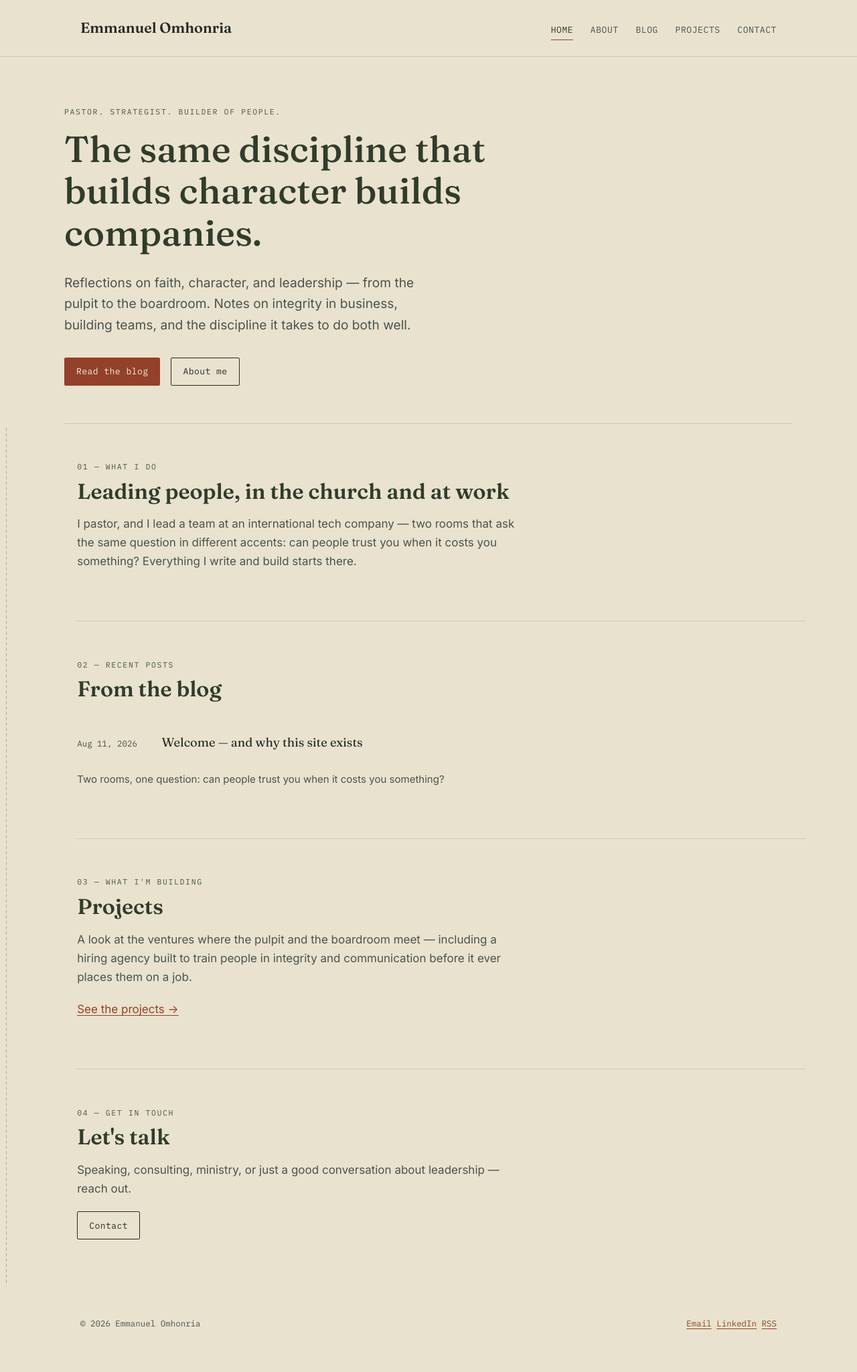
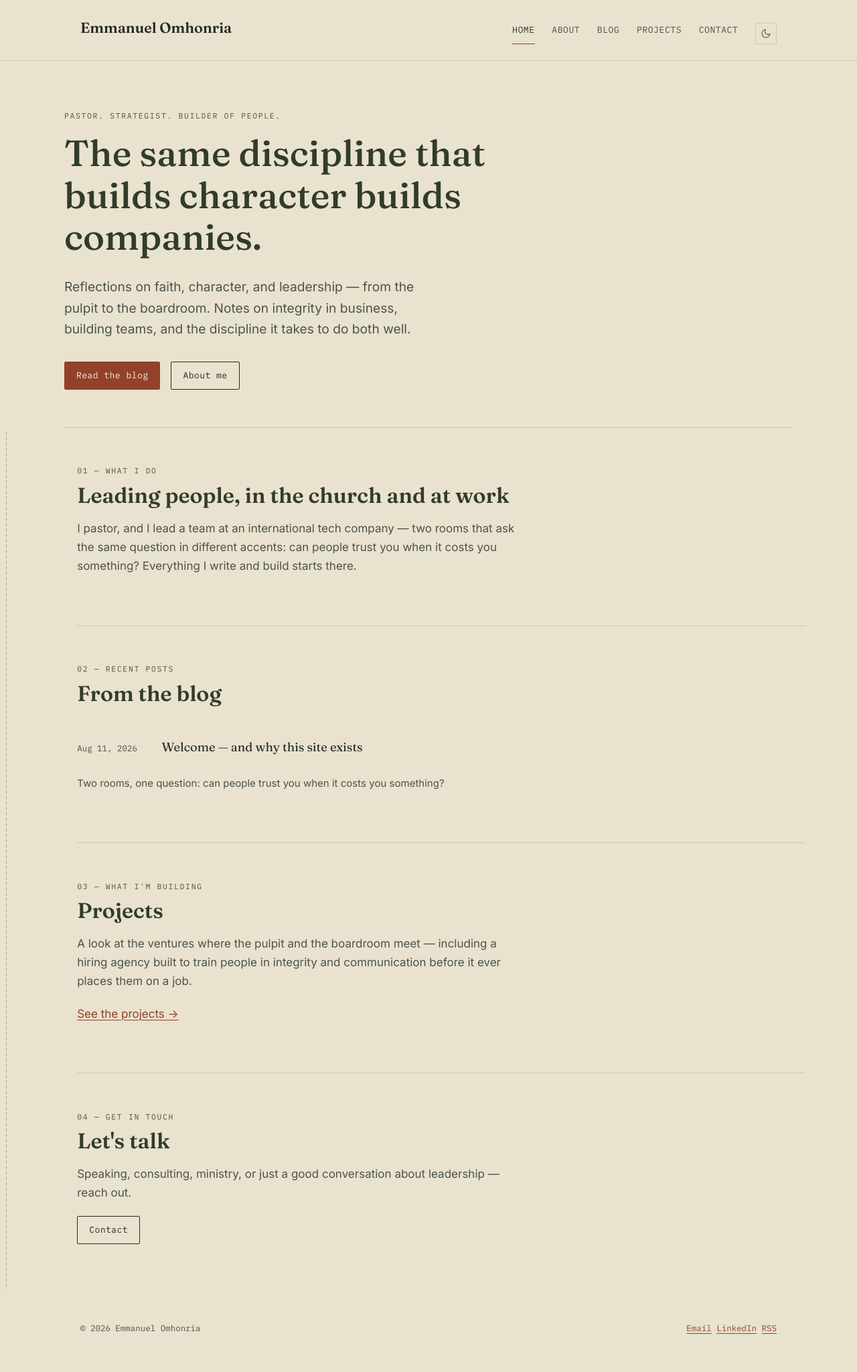
Before and after one commit to emmanuelomhonria/Emmanuelomhonria.github.io, a Jekyll site: the page built from index.html, in a window 1280 px wide. Shown: the whole page at 67% size. Built offline with Jekyll 4.4.1, drawn with Linux system fonts in a browser that asks for light colours.

Commit message:
add light/dark mode

```diff
--- a/_includes/header.html
+++ b/_includes/header.html
@@ -7,6 +7,17 @@
       <a href="{{ '/blog/' | relative_url }}" {% if page.url contains '/blog' %}class="active"{% endif %}>Blog</a>
       <a href="{{ '/projects/' | relative_url }}" {% if page.url == '/projects/' %}class="active"{% endif %}>Projects</a>
       <a href="{{ '/contact/' | relative_url }}" {% if page.url == '/contact/' %}class="active"{% endif %}>Contact</a>
+      <button class="theme-toggle" type="button" aria-label="Switch theme">
+        <svg class="icon-moon" viewBox="0 0 24 24" fill="none" stroke="currentColor"
+             stroke-width="1.6" stroke-linecap="round" stroke-linejoin="round" aria-hidden="true">
+          <path d="M21 12.8A9 9 0 1 1 11.2 3a7 7 0 0 0 9.8 9.8z"/>
+        </svg>
+        <svg class="icon-sun" viewBox="0 0 24 24" fill="none" stroke="currentColor"
+             stroke-width="1.6" stroke-linecap="round" stroke-linejoin="round" aria-hidden="true">
+          <circle cx="12" cy="12" r="4.2"/>
+          <path d="M12 2v2M12 20v2M4.9 4.9l1.4 1.4M17.7 17.7l1.4 1.4M2 12h2M20 12h2M4.9 19.1l1.4-1.4M17.7 6.3l1.4-1.4"/>
+        </svg>
+      </button>
     </nav>
   </div>
 </header>
--- a/_layouts/default.html
+++ b/_layouts/default.html
@@ -11,6 +11,23 @@
   <link href="https://fonts.googleapis.com/css2?family=Fraunces:opsz,wght@9..144,400;9..144,500;9..144,600&family=Inter:wght@400;500;600&family=IBM+Plex+Mono:wght@400;500&display=swap" rel="stylesheet">
   <link rel="stylesheet" href="{{ '/assets/css/style.css' | relative_url }}">
   {% feed_meta %}
+
+  <!-- Must stay inline and blocking: it runs before first paint so a
+       reader who chose dark never sees a flash of the light theme.
+       No stored choice = no attribute = the CSS follows the OS. -->
+  <script>
+    (function () {
+      var root = document.documentElement;
+      root.classList.add('js');
+      try {
+        var saved = localStorage.getItem('theme');
+        if (saved === 'light' || saved === 'dark') {
+          root.setAttribute('data-theme', saved);
+        }
+      } catch (e) {}
+    })();
+  </script>
+  <script src="{{ '/assets/js/theme.js' | relative_url }}" defer></script>
 </head>
 <body>
   {% include header.html %}
--- a/assets/css/style.css
+++ b/assets/css/style.css
@@ -19,6 +19,7 @@
   --clay: #93412A;
   --gold: #AD8A3C;
   --line: rgba(35, 42, 38, 0.14);
+  color-scheme: light;
 
   --font-display: "Fraunces", Georgia, "Times New Roman", serif;
   --font-body: "Inter", -apple-system, BlinkMacSystemFont, "Segoe UI", sans-serif;
@@ -26,6 +27,46 @@
 
   --max-w: 44rem;
   --max-w-wide: 68rem;
+}
+
+/* ---- Dark palette ----------------------------------------------
+   Same token *roles*, inverted lightness — so every rule below
+   keeps working untouched. Note the two that flip meaning:
+     --paper-3 stays the "raised surface" (cards, code) and so goes
+               slightly LIGHTER than --paper here, not darker.
+     --moss-deep stays the "strongest heading ink" and so becomes a
+               pale moss, not a near-black one.
+   Defined twice on purpose: once for the system preference, once
+   for an explicit [data-theme] choice, so the toggle can override
+   the OS in both directions. Keep the two blocks in sync.
+   ---------------------------------------------------------------- */
+@media (prefers-color-scheme: dark) {
+  :root:not([data-theme="light"]) {
+    --ink: #E7E1D2;
+    --ink-soft: #A6AEA2;
+    --paper: #1A1F1C;
+    --paper-2: #141816;
+    --paper-3: #242B26;
+    --moss: #9CB08D;
+    --moss-deep: #D6E2CA;
+    --clay: #DC8A64;
+    --gold: #C9A44C;
+    --line: rgba(231, 225, 210, 0.16);
+    color-scheme: dark;
+  }
+}
+:root[data-theme="dark"] {
+  --ink: #E7E1D2;
+  --ink-soft: #A6AEA2;
+  --paper: #1A1F1C;
+  --paper-2: #141816;
+  --paper-3: #242B26;
+  --moss: #9CB08D;
+  --moss-deep: #D6E2CA;
+  --clay: #DC8A64;
+  --gold: #C9A44C;
+  --line: rgba(231, 225, 210, 0.16);
+  color-scheme: dark;
 }
 
 * { box-sizing: border-box; }
@@ -39,6 +80,7 @@
   font-size: 1.0625rem;
   line-height: 1.65;
   -webkit-font-smoothing: antialiased;
+  transition: background-color 0.2s ease, color 0.2s ease;
 }
 
 img { max-width: 100%; display: block; }
@@ -130,6 +172,46 @@
   color: var(--moss-deep);
   border-bottom-color: var(--clay);
 }
+
+/* ---------- Theme toggle ----------
+   Hidden until the inline head script marks the document .js —
+   without JS the button could not do anything, and the site
+   already follows the OS preference on its own. */
+.theme-toggle { display: none; }
+.js .theme-toggle {
+  display: inline-flex;
+  align-items: center;
+  justify-content: center;
+  align-self: center;
+  width: 2rem;
+  height: 2rem;
+  padding: 0;
+  background: none;
+  border: 1px solid var(--line);
+  border-radius: 2px;
+  color: var(--ink-soft);
+  cursor: pointer;
+  transition: color 0.15s ease, border-color 0.15s ease;
+}
+.theme-toggle:hover {
+  color: var(--moss-deep);
+  border-color: var(--clay);
+}
+.theme-toggle svg {
+  width: 1rem;
+  height: 1rem;
+  display: block;
+}
+/* Show the icon for the theme you'd switch TO. */
+.theme-toggle .icon-sun { display: none; }
+@media (prefers-color-scheme: dark) {
+  :root:not([data-theme="light"]) .theme-toggle .icon-moon { display: none; }
+  :root:not([data-theme="light"]) .theme-toggle .icon-sun { display: block; }
+}
+:root[data-theme="dark"] .theme-toggle .icon-moon { display: none; }
+:root[data-theme="dark"] .theme-toggle .icon-sun { display: block; }
+:root[data-theme="light"] .theme-toggle .icon-moon { display: block; }
+:root[data-theme="light"] .theme-toggle .icon-sun { display: none; }
 
 /* ---------- Hero ---------- */
 .hero {
--- /dev/null
+++ b/assets/js/theme.js
@@ -0,0 +1,50 @@
+// Theme toggle. The pre-paint half of this lives inline in
+// _layouts/default.html — it has to run before first paint to avoid a
+// flash of the wrong theme, so it cannot wait on this file.
+//
+// Three states: no stored choice means "follow the OS", which we
+// represent by leaving data-theme off the root entirely and letting
+// the prefers-color-scheme block in style.css decide.
+(function () {
+  var root = document.documentElement;
+  var media = window.matchMedia('(prefers-color-scheme: dark)');
+
+  function current() {
+    return root.getAttribute('data-theme') || (media.matches ? 'dark' : 'light');
+  }
+
+  function label(button) {
+    button.setAttribute(
+      'aria-label',
+      current() === 'dark' ? 'Switch to light theme' : 'Switch to dark theme'
+    );
+  }
+
+  var buttons = document.querySelectorAll('.theme-toggle');
+
+  Array.prototype.forEach.call(buttons, function (button) {
+    label(button);
+    button.addEventListener('click', function () {
+      var next = current() === 'dark' ? 'light' : 'dark';
+      root.setAttribute('data-theme', next);
+      try {
+        localStorage.setItem('theme', next);
+      } catch (e) {
+        // Private mode / storage disabled: the choice just won't persist.
+      }
+      Array.prototype.forEach.call(buttons, label);
+    });
+  });
+
+  // Keep following the OS as long as the reader hasn't picked a side.
+  var onChange = function () {
+    if (!root.hasAttribute('data-theme')) {
+      Array.prototype.forEach.call(buttons, label);
+    }
+  };
+  if (media.addEventListener) {
+    media.addEventListener('change', onChange);
+  } else if (media.addListener) {
+    media.addListener(onChange);
+  }
+})();
```
